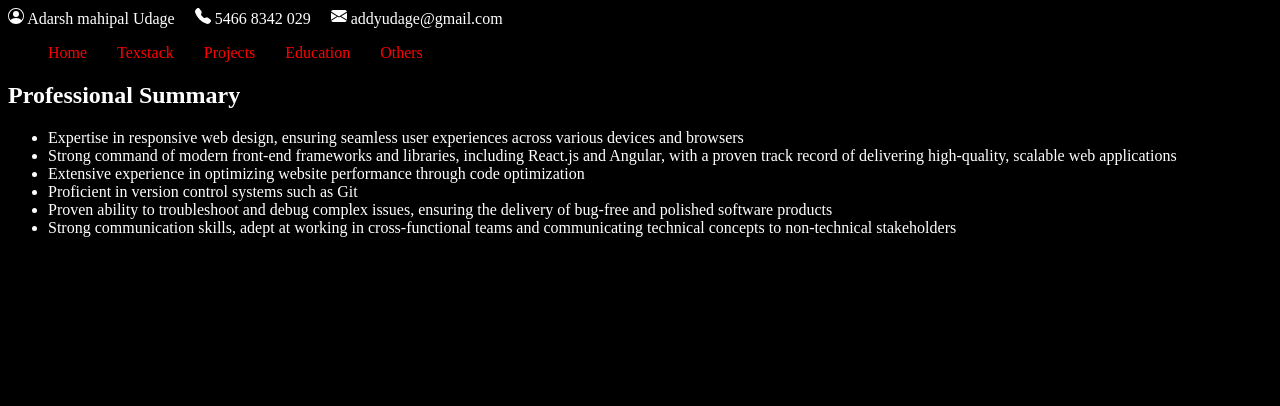
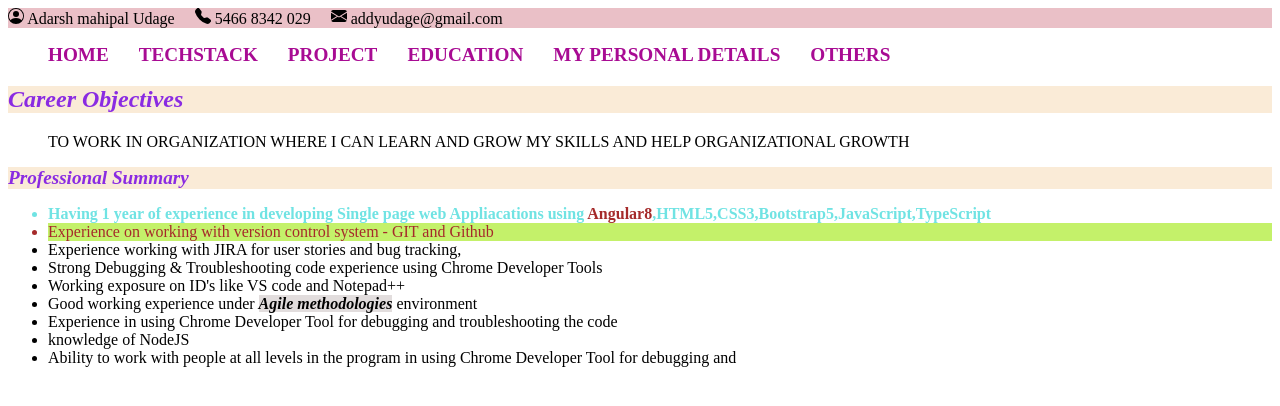
Before and after one commit to addyudage/My-Profile, a plain HTML site: page Assignment_01/index.html in a window 1280 px wide. Drawn offline with Linux system fonts and the light colour scheme.

Commit message:
change
change

```diff
--- a/Assignment_01/index.html
+++ b/Assignment_01/index.html
@@ -4,13 +4,12 @@
     <meta charset="UTF-8">
     <meta name="viewport" content="width=device-width, initial-scale=1.0">
     <style>
-        body{
-            background-color: black;
-            color: white;
-        }
+
+
 #icons{
 display: flex;
 gap: 20px;
+background-color: rgb(234, 192, 199);
 }
 
         nav > ul{
@@ -24,8 +23,50 @@ gap: 30px;
 
         nav > ul > li> a{
             text-decoration: none;
-            color: red;
+            font-size: larger;
+            font-weight: bolder;
+            color: rgb(168, 11, 147);
         }
+
+        #career{
+            background-color: antiquewhite;
+            color: blueviolet;
+            font-style: italic;
+
+
+
+        }
+        #Summary{
+            background-color: antiquewhite;
+           color: blueviolet;
+            font-size: larger;
+            font-style: italic;
+            font-weight: bolder;
+
+        }
+        #experience{
+            font-weight: bolder;
+            color: rgb(112, 227, 227);
+        }
+        #working{
+            color: brown;
+            background-color: rgb(196, 241, 106);
+        }
+        .tech{
+            color: cadetblue;
+
+        }
+        .Angular{
+            color: brown;
+            text-decoration: none;
+            white-space: normal;
+        }
+        #Agile{
+            font-style: italic;
+            font-weight: bold;
+            background-color: rgb(226, 221, 221);
+        }
+
     </style>
     <title>Document</title>
 </head>
@@ -43,7 +84,7 @@ gap: 30px;
         <svg xmlns="http://www.w3.org/2000/svg" width="16" height="16" fill="currentColor" class="bi bi-telephone-fill" viewBox="0 0 16 16">
             <path fill-rule="evenodd" d="M1.885.511a1.745 1.745 0 0 1 2.61.163L6.29 2.98c.329.423.445.974.315 1.494l-.547 2.19a.68.68 0 0 0 .178.643l2.457 2.457a.68.68 0 0 0 .644.178l2.189-.547a1.75 1.75 0 0 1 1.494.315l2.306 1.794c.829.645.905 1.87.163 2.611l-1.034 1.034c-.74.74-1.846 1.065-2.877.702a18.6 18.6 0 0 1-7.01-4.42 18.6 18.6 0 0 1-4.42-7.009c-.362-1.03-.037-2.137.703-2.877z"/>
           </svg>
-          <span>5466 8342 029</span>
+          <span >5466 8342 029</span>
 
         </div>
 
@@ -52,32 +93,48 @@ gap: 30px;
                 <path d="M.05 3.555A2 2 0 0 1 2 2h12a2 2 0 0 1 1.95 1.555L8 8.414zM0 4.697v7.104l5.803-3.558zM6.761 8.83l-6.57 4.027A2 2 0 0 0 2 14h12a2 2 0 0 0 1.808-1.144l-6.57-4.027L8 9.586zm3.436-.586L16 11.801V4.697z"/>
               </svg>
               <span>addyudage@gmail.com</span>
-        </div>
+            </div>
+
+
+
         </div>
         <nav>
             <ul>
 
                 <li>
-                    <a href="">Home</a>
+                    <a href="">HOME</a>
                 </li>
-                <li><a href="">Texstack</a></li>
-                <li><a href="">Projects</a></li>
-                <li><a href="">Education</a></li>
-                <li><a href="">Others</a></li>
+                <li><a href="">TECHSTACK</a></li>
+                <li><a href="">PROJECT</a></li>
+                <li><a href="">EDUCATION</a></li>
+               <li><a href="">MY PERSONAL DETAILS</a></li>
+                <li><a href="">OTHERS</a></li>
 
             </ul>
         </nav>
     </header>
+    <section>
+        <h2 id="career">Career Objectives</h2>
+        <ul>
+            TO WORK IN ORGANIZATION WHERE I CAN LEARN AND GROW MY SKILLS AND HELP ORGANIZATIONAL GROWTH
+        </ul>
+    </section>
     <main>
-        <h2>Professional Summary</h2>
+        <section id="home">
+        <h2 id="Summary">Professional Summary</h2>
 <ul>
-    <li>Expertise in responsive web design, ensuring seamless user experiences across various devices and browsers</li>
-    <li>Strong command of modern front-end frameworks and libraries, including React.js and Angular, with a proven track record of delivering high-quality, scalable web applications</li>
-    <li>Extensive experience in optimizing website performance through code optimization</li>
-    <li>Proficient in version control systems such as Git</li>
-    <li>Proven ability to troubleshoot and debug complex issues, ensuring the delivery of bug-free and polished software products</li>
-    <li>Strong communication skills, adept at working in cross-functional teams and communicating technical concepts to non-technical stakeholders</li>
+    <li id="experience">Having 1 year of experience in developing Single page web Appliacations using <span class="Angular">Angular8</span>,HTML5,CSS3,Bootstrap5,JavaScript,TypeScript</li>
+   <li id="working">Experience on working with version control system - GIT and Github</li>
+<li>Experience working with JIRA for user stories and bug tracking, </li>
+<li>Strong Debugging & Troubleshooting code experience using Chrome Developer Tools</li>
+<li>Working exposure on ID's like VS code and Notepad++</li>
+<li>Good working experience under <span id="Agile"> Agile methodologies</span> environment</li>
+<li>Experience in using Chrome Developer Tool for debugging and troubleshooting the code</li>
+<li>knowledge of NodeJS</li>
+<li>Ability to work with people at all levels in the program in using Chrome Developer Tool for debugging and</li>
+
 </ul>
+</section>
     </main>
 </body>
 </html>
```
